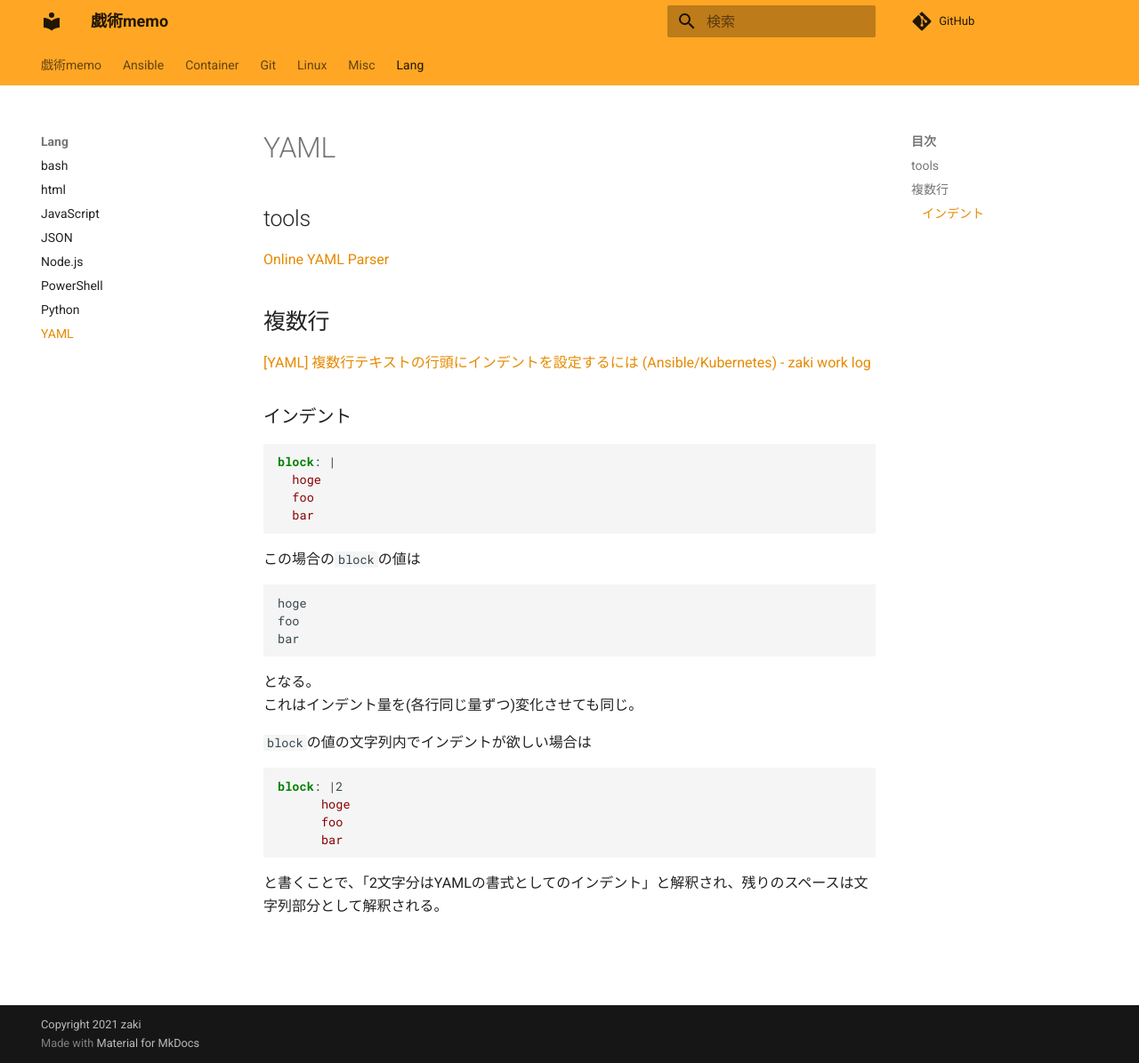
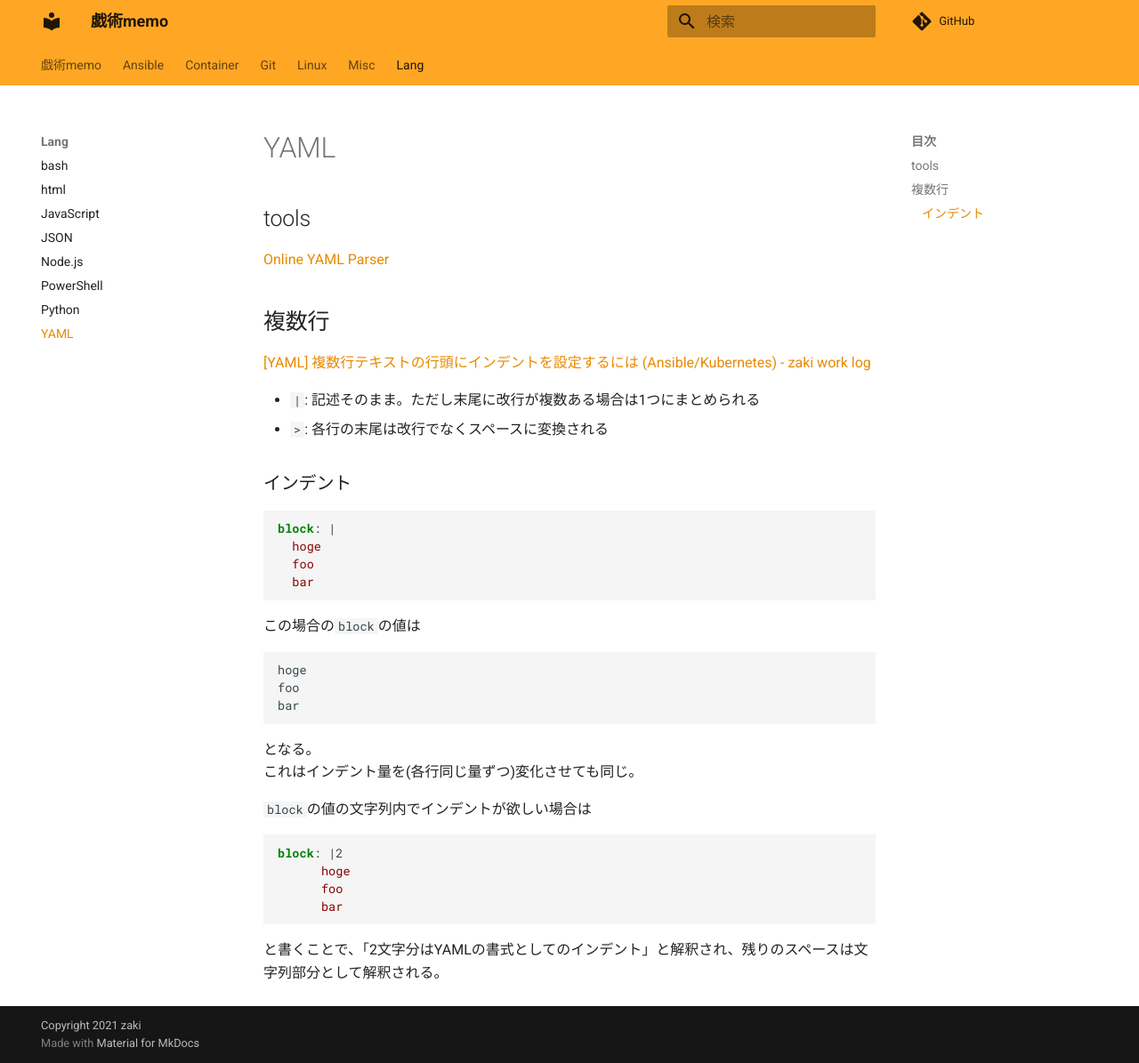
Before and after one commit to zaki-lknr/docs, an MkDocs documentation site: the page built from docs/lang/yaml.md, in a window 1280 px wide and 1195 px high. Shown: the whole window at 89% size. Built offline with MkDocs 1.6.1 and Material for MkDocs 9.7.7, drawn with Linux system fonts in a browser that asks for light colours; comment, search, counter and statistics services are not loaded.

Commit message:
add: lang/yaml: 複数行テキスト

```diff
--- a/docs/lang/yaml.md
+++ b/docs/lang/yaml.md
@@ -7,6 +7,9 @@
 ## 複数行
 
 [[YAML] 複数行テキストの行頭にインデントを設定するには (Ansible/Kubernetes) - zaki work log](https://zaki-hmkc.hatenablog.com/entry/2021/07/17/220311)
+
+- `|`: 記述そのまま。ただし末尾に改行が複数ある場合は1つにまとめられる
+- `>`: 各行の末尾は改行でなくスペースに変換される
 
 ### インデント
 
```
